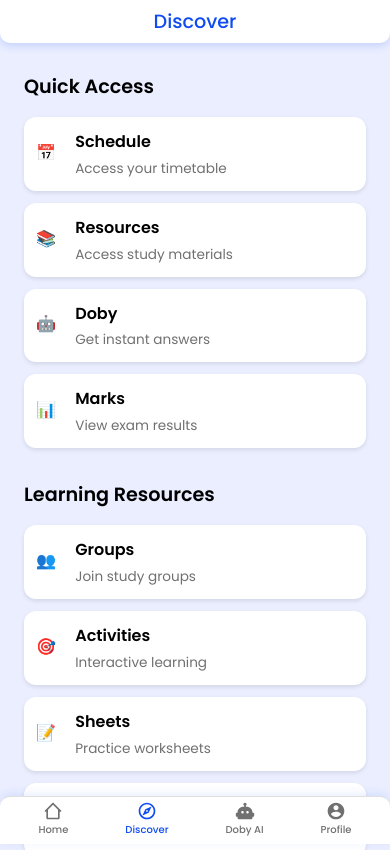
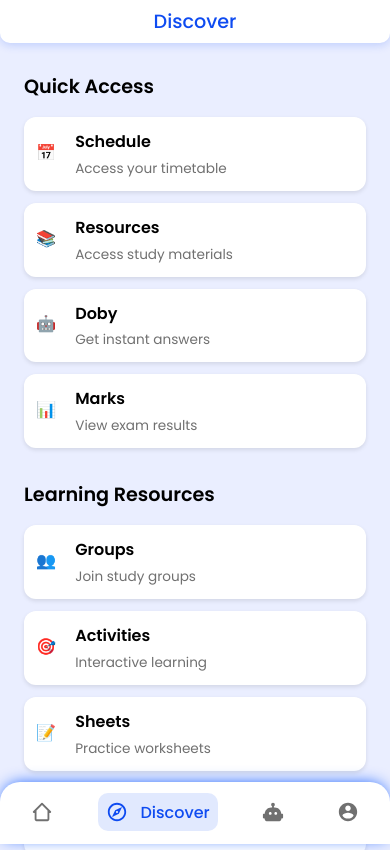
Before and after one commit to Youssef2idan/EKBAL-EDU, a plain HTML site: page discover.html in a window 390 px wide. Shown: the top 850 px of the page. Drawn offline with Linux system fonts and the light colour scheme.

Commit message:
Add files via upload

```diff
--- a/Style/discover.css
+++ b/Style/discover.css
@@ -110,7 +110,7 @@ section h2 {
 /* Help Section */
 .help-section {
     padding: 0 1.5rem;
-    margin-bottom: 4rem;
+    margin-bottom: 6.7rem;
 }
 
 .help-card {
--- a/Style/navigation/nav.css
+++ b/Style/navigation/nav.css
@@ -26,65 +26,119 @@
 
 
 
-
-
-/* Updated Navigation Bar Styles */
+/* Full width, stick to bottom */
 .navbar {
     position: fixed;
-    bottom: 0;
     left: 0;
     right: 0;
-    width: 100%;
-    height: 3rem;
-    background-color: var(--panel-color);
+    bottom: 0;
+    width: 100vw;
+    max-width: 100vw;
+    height: 70px;
+    background: var(--panel-color);
+    border-top-left-radius: 20px;
+    border-top-right-radius: 20px;
     display: flex;
     justify-content: space-around;
     align-items: center;
-    padding: 0 10px;
-    border-top: 1px solid var(--border-color);
+    padding: 0 1rem;
+    border: none;
     z-index: 99999;
-    box-shadow: 0 -2px 10px rgba(14, 75, 241, 0.1);
-    border-top-left-radius: 10px;
-    border-top-right-radius: 10px;
+    transition: box-shadow 0.2s;
+    box-shadow: 0 -2px 16px -4px rgba(0, 81, 255);
 }
 
 .nav-link {
     position: relative;
     display: flex;
-    flex-direction: column;
+    flex-direction: row;
     align-items: center;
+    justify-content: center;
     text-decoration: none;
     color: var(--black-light-color);
-    padding: 8px;
-    transition: var(--tran-03);
+    padding: 0.3rem 0.7rem 0.3rem 0.7rem;
+    border-radius: 10px;
+    font-weight: 500;
+    font-size: 1rem;
+    transition: background 0.2s, color 0.2s, box-shadow 0.2s;
+    min-width: 44px;
+    min-height: 44px;
+    gap: 0.5rem;
 }
 
-.nav-icon {
-    width: 20px;
-    height: 20px;
-    margin-bottom: 1px;
+.nav-link .nav-icon {
+    width: 26px;
+    height: 26px;
+    margin-bottom: 0;
     fill: currentColor;
+    display: block;
 }
 
+/* اسم الصفحة يظهر فقط في الزر النشط */
 .nav-link span {
-    font-size: 10px;
+    display: none;
+    font-size: 1rem;
     font-weight: 500;
+    margin-left: 0.3rem;
+}
+
+/* Animation for nav label */
+.nav-link.active span {
+    display: inline;
+    color: var(--secondary-color);
+    opacity: 0;
+    transform: translateY(10px);
+    animation: navLabelFadeIn 0.5s 0.2s cubic-bezier(.4,1.3,.6,1) forwards;
+}
+
+@keyframes navLabelFadeIn {
+    from {
+        opacity: 0;
+        transform: translateY(10px);
+    }
+    to {
+        opacity: 1;
+        transform: translateY(0);
+    }
 }
 
 .nav-link.active {
+    background: rgba(var(--secondary-color-rgb, 14,75,241), 0.12);
     color: var(--secondary-color);
 }
 
-/* Adjust main content to account for bottom nav */
-.home {
-    padding-bottom: 70px;
+/* لا تظهر أسماء الصفحات في باقي الأزرار حتى على الشاشات الواسعة */
+@media (min-width: 400px) {
+  .nav-link span {
+    display: none;
+  }
+  .nav-link.active span {
+    display: inline;
+  }
 }
 
-/* Dark mode adjustments */
-body.dark .navbar {
-    background-color: var(--panel-color);
-    border-color: var(--border-color);
+@media (max-width: 600px) {
+  .navbar {
+    height: 62px;
+    max-width: 100vw;
+    padding: 0 0.3rem;
+  }
+  .nav-link {
+    font-size: 0.95rem;
+    min-width: 38px;
+    min-height: 38px;
+    padding: 0.2rem 0.5rem;
+  }
+  .nav-link .nav-icon {
+    width: 22px;
+    height: 22px;
+  }
 }
 
+/* Hide default border and shadow from old style */
+/* .navbar, .navbar * {
+    border-top: none !important;
+    box-shadow: none !important;
+} */
 
-/* End Of The Bottom Navigation Bar */
+/* Add custom shadow for floating effect */
```
Also changed, not shown: Style/onboarding.css (+97 -1 lines).
